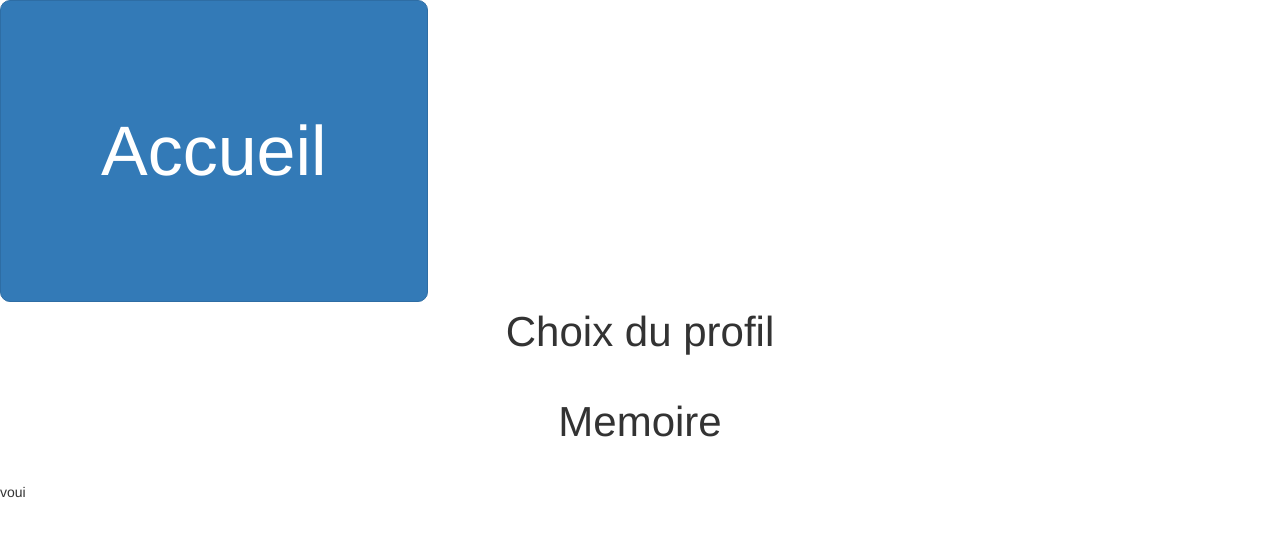
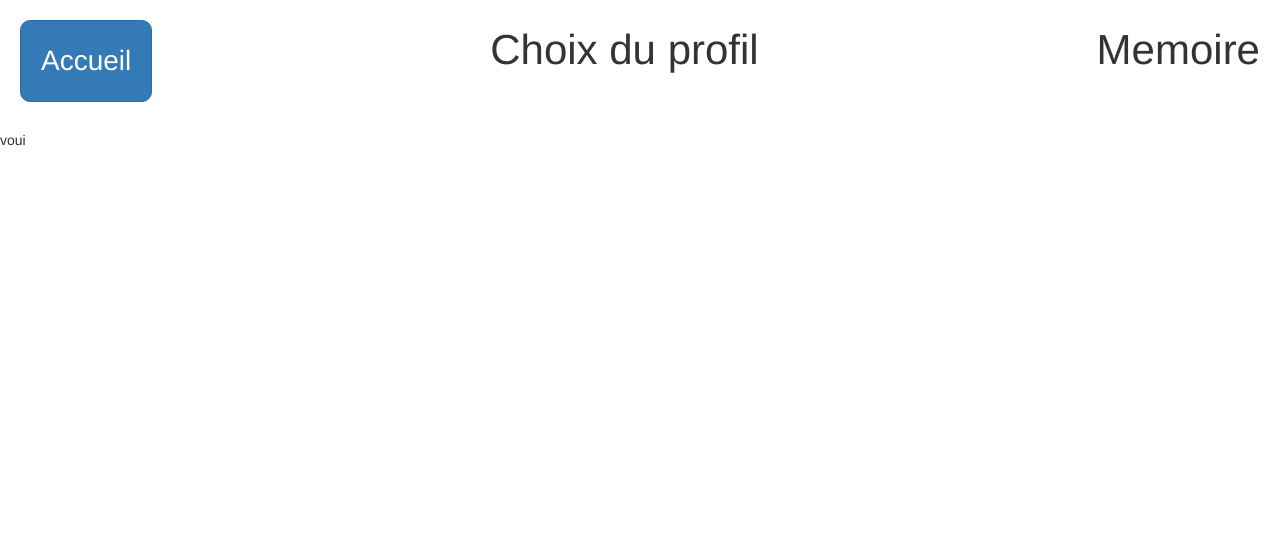
Before and after one commit to bertolottoloic/PolyQuiz, an Angular app in the folder PolyQuiz-zeCommit/: page /profileListPage/vue in a window 1280 px wide. Shown: the top 536 px of the page. Built offline with nearby package versions, Linux system fonts and the light colour scheme.

Commit message:
css page profileListPage

```diff
--- a/PolyQuiz-zeCommit/src/app/profiles/profile-list-page/profile-list-page.component.css
+++ b/PolyQuiz-zeCommit/src/app/profiles/profile-list-page/profile-list-page.component.css
@@ -1,16 +1,17 @@
 .btn {
-    padding: 100px 100px;
+    padding: 20px 20px;
     font-size: 20px;
     border-radius: 10px;
-    font-size: 5em;
-}
-
-div {
-    display: block;
-    justify-content: space-evenly;
+    font-size: 2em;
 }
 
 p {
     font-size: 3em;
     text-align: center;
 }
+
+.main {
+    padding: 20px;
+    display : flex;
+    justify-content: space-between;
+}
--- a/PolyQuiz-zeCommit/src/app/profiles/profile-list-page/profile-list-page.component.html
+++ b/PolyQuiz-zeCommit/src/app/profiles/profile-list-page/profile-list-page.component.html
@@ -1,7 +1,17 @@
+<div class="main">
+    <div class="bttn">
+        <button type="button" class="btn btn-primary" routerLink="">Accueil</button>
+    </div>
+
+    <div>
+        <p>Choix du profil</p>
+    </div>
+    <div>
+        <p>Memoire</p><br>
+    </div>
+</div>
 <div>
-    <button type="button" class="btn btn-primary" routerLink="">Accueil</button>
+    <div>
+        <app-profile-list></app-profile-list>
+    </div>
 </div>
-<p>Choix du profil</p><br>
-<p>Memoire</p><br>
-
-<app-profile-list></app-profile-list>
```
